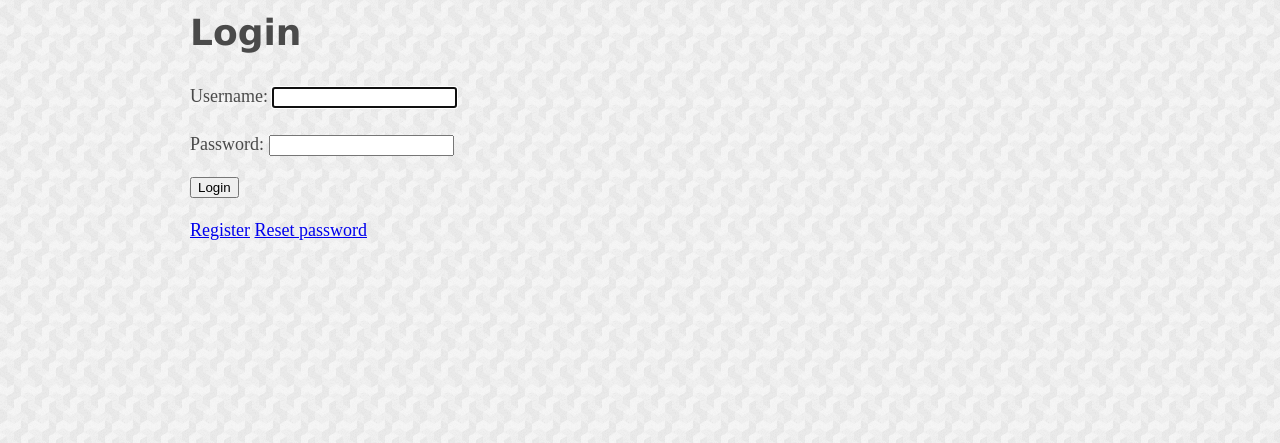
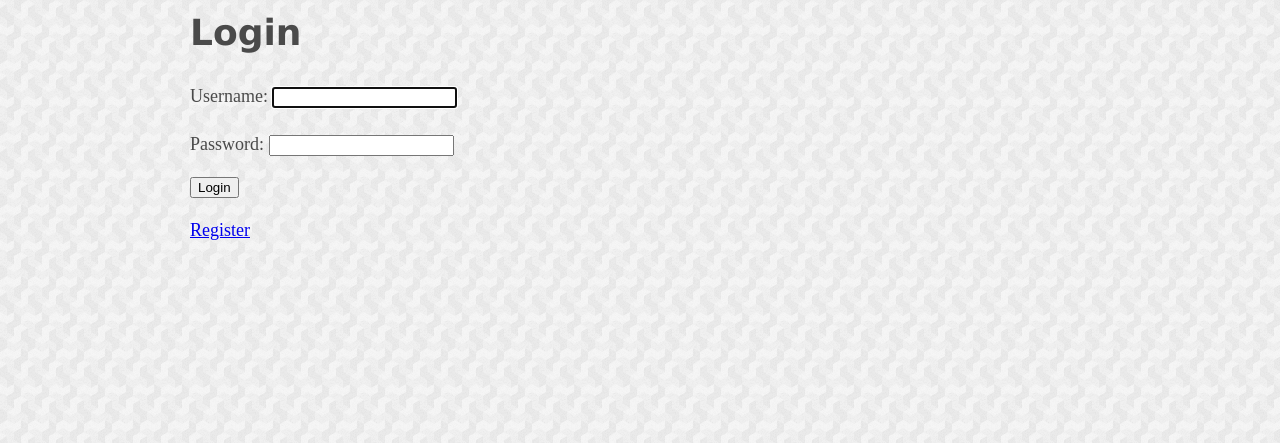
Before and after one commit to Sehirone/language_competence, a Django app: page /login/ in a window 1280 px wide. Shown: the top 443 px of the page. Run offline with Django 3.2, Linux system fonts and the light colour scheme; parts of the project's set-up code (start-up, migrations or seed data) failed here and were passed over.

Commit message:
remove password_reset

```diff
--- a/language_evaluator/templates/registration/login.html
+++ b/language_evaluator/templates/registration/login.html
@@ -8,4 +8,3 @@
   <button type="submit">Login</button>
 </form>
 <a href="{% url 'register' %}">Register</a>
-<a href="{% url 'password_reset' %}">Reset password</a>
```
